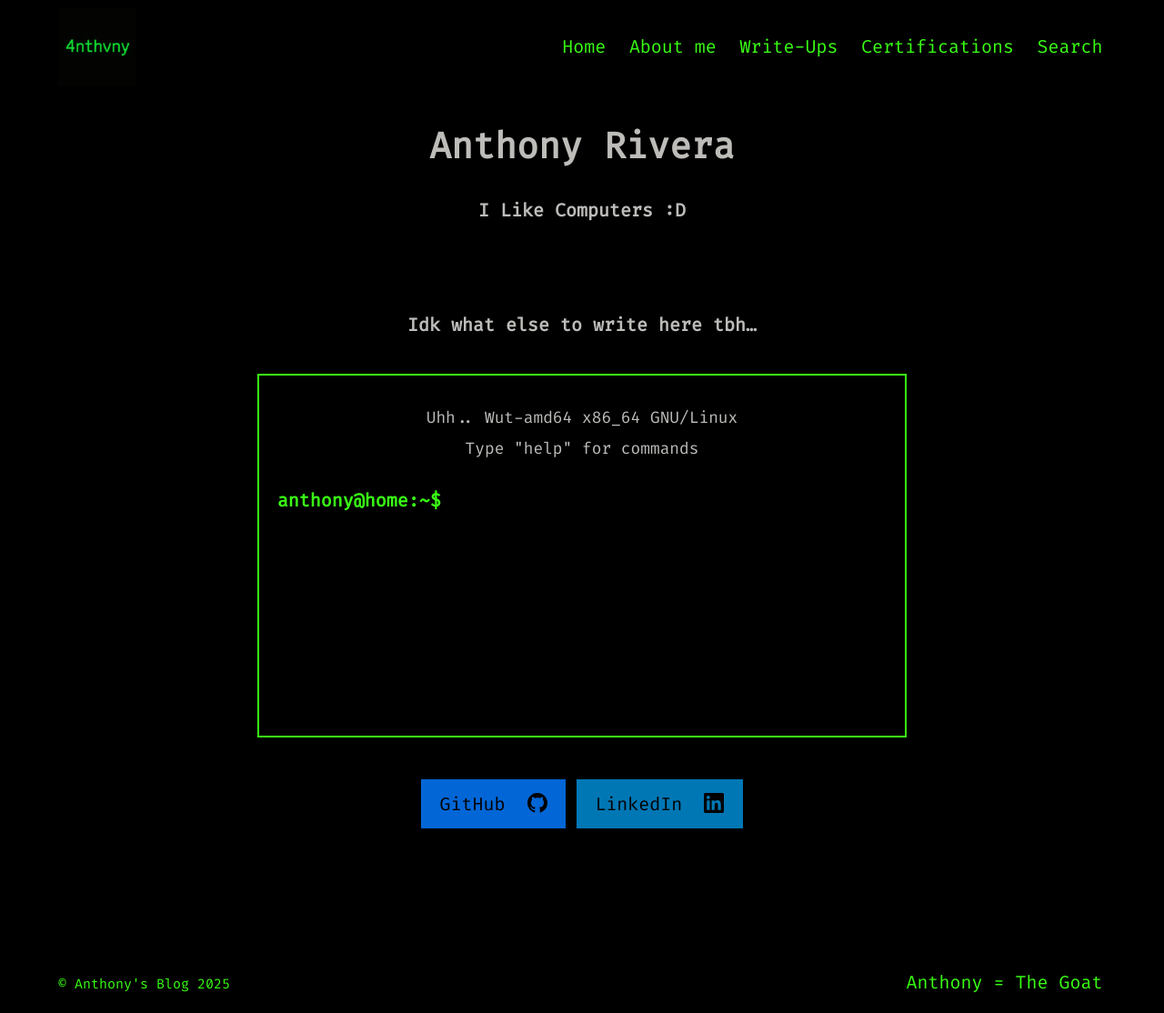
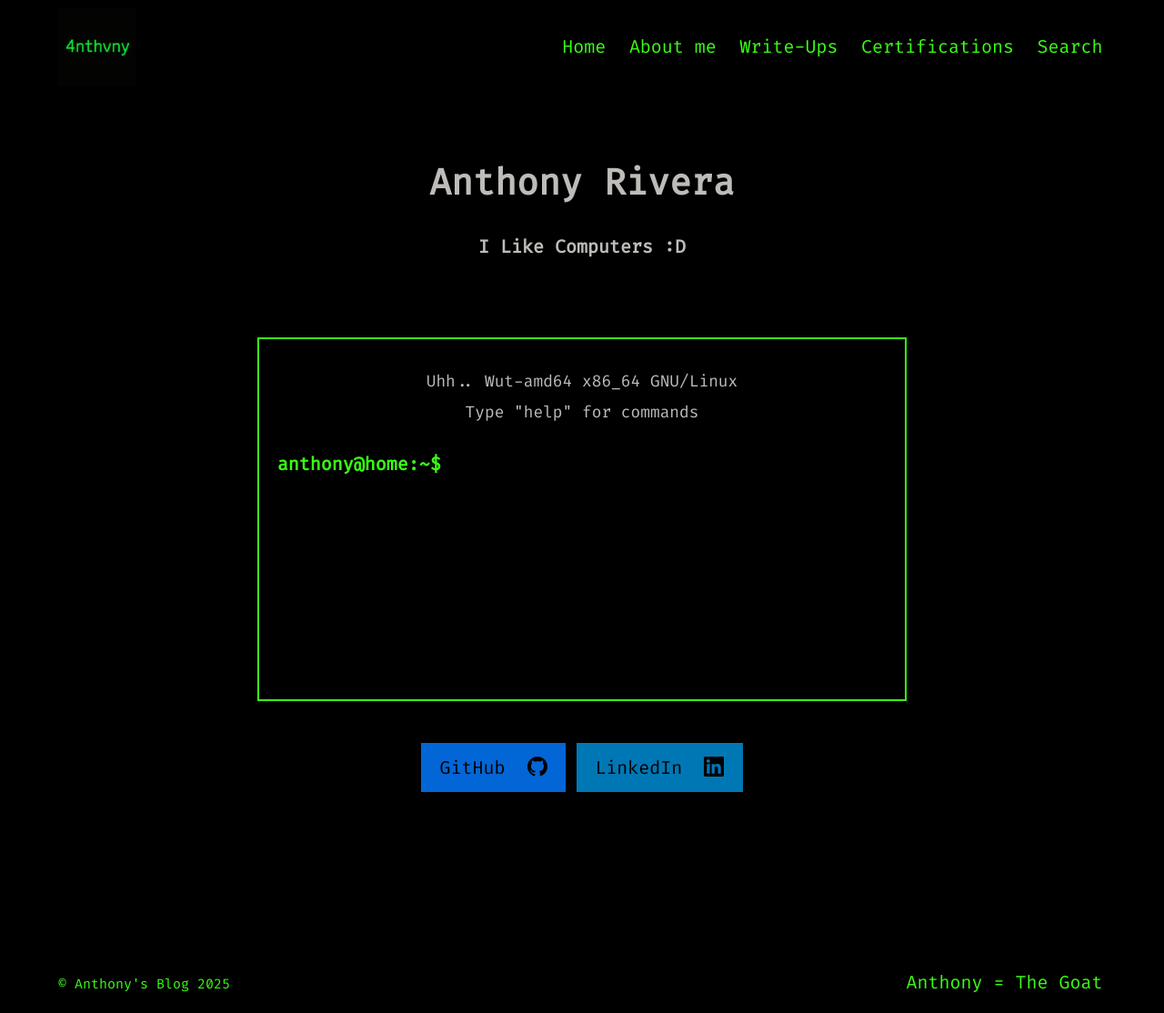
Before and after one commit to 4nthvny/4nthvny.github.io, a Jekyll site: the page built from index.md, in a window 1280 px wide. Shown: the whole page at 91% size. Built offline with Jekyll 4.4.1, drawn with Linux system fonts in a browser that asks for light colours.

Commit message:
Update index.md

```diff
--- a/index.md
+++ b/index.md
@@ -6,7 +6,6 @@ permalink: /
 <div class="center-page">
   <h1>Anthony Rivera</h1>
   <p><strong>I Like Computers :D</strong><p>
-  <p><strong>Idk what else to write here tbh…</strong></p>
 
   <div id="terminal" aria-label="web terminal"></div>
 
```
